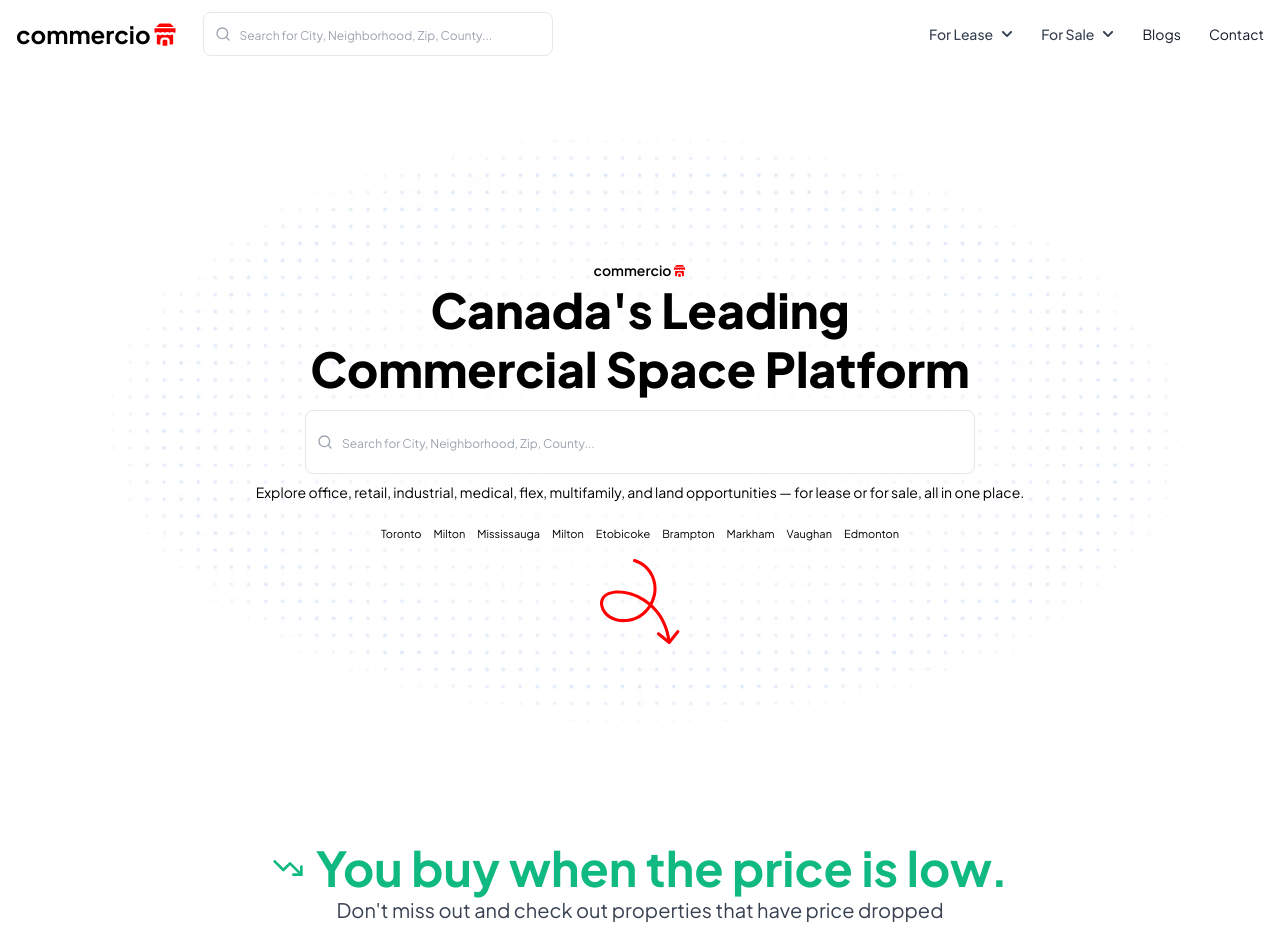
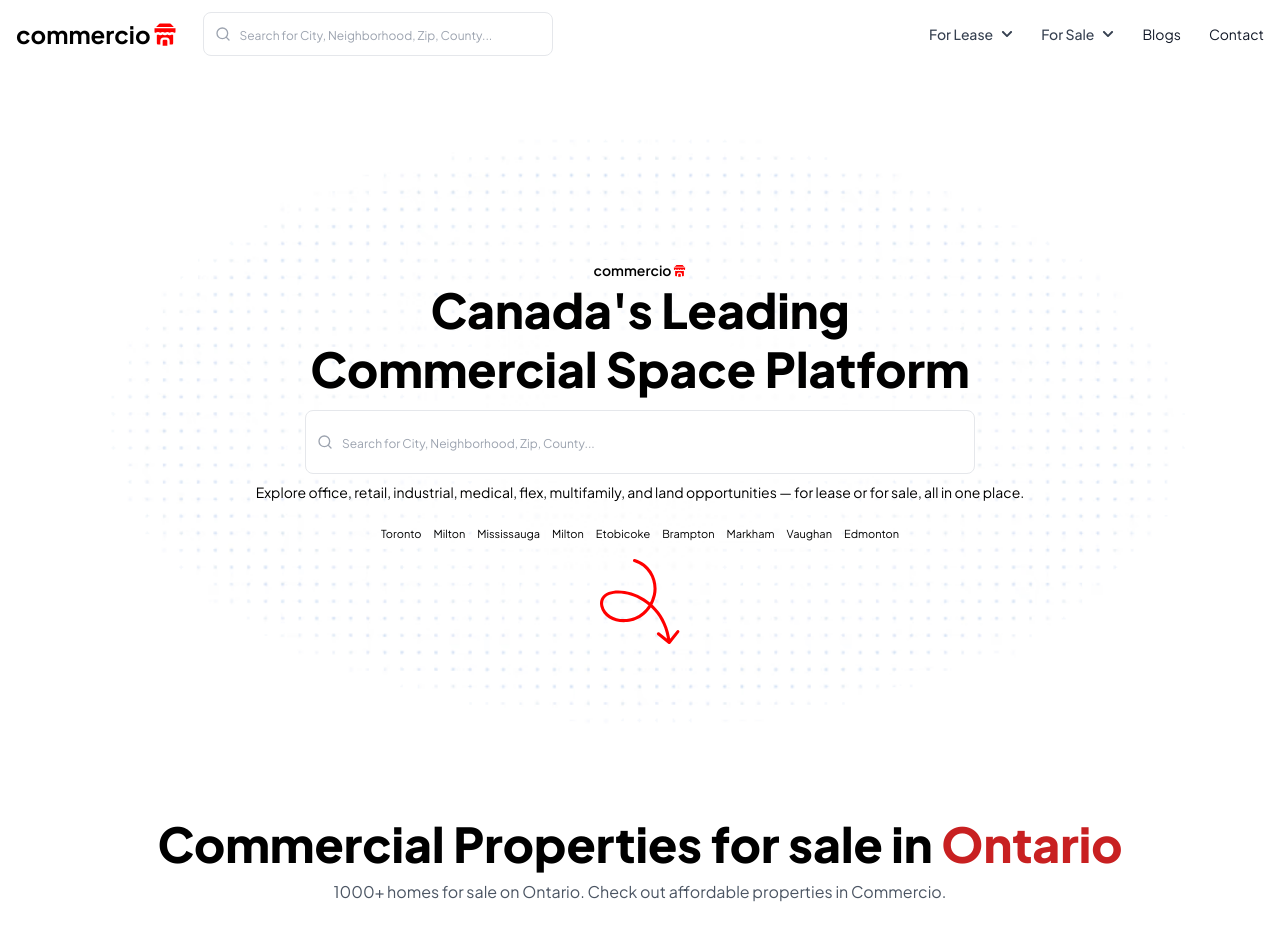
Before and after one commit to aparg/commercio, a Next.js app: page / in a window 1280 px wide. Shown: the top 938 px of the page. Built offline with nearby package versions, Linux system fonts and the light colour scheme.

Commit message:
fix: removed price dropped component

```diff
--- a/app/page.js
+++ b/app/page.js
@@ -80,7 +80,7 @@
 
       <HeroSection />
       {/* <BestExperience /> */}
-      <PriceDroppedHomes />
+      {/* <PriceDroppedHomes /> */}
       <ResaleCitiesSection />
       <div className="my-10 md:my-20"></div>
 
```
